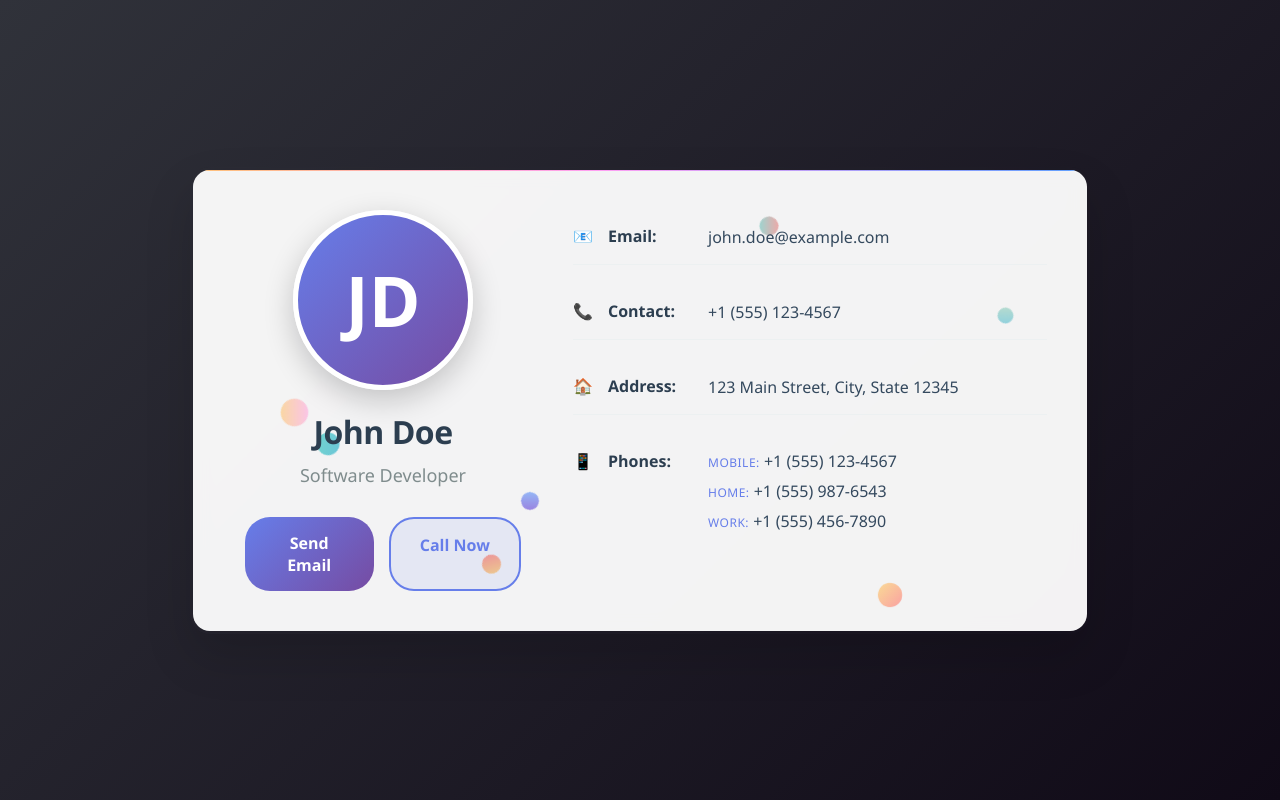
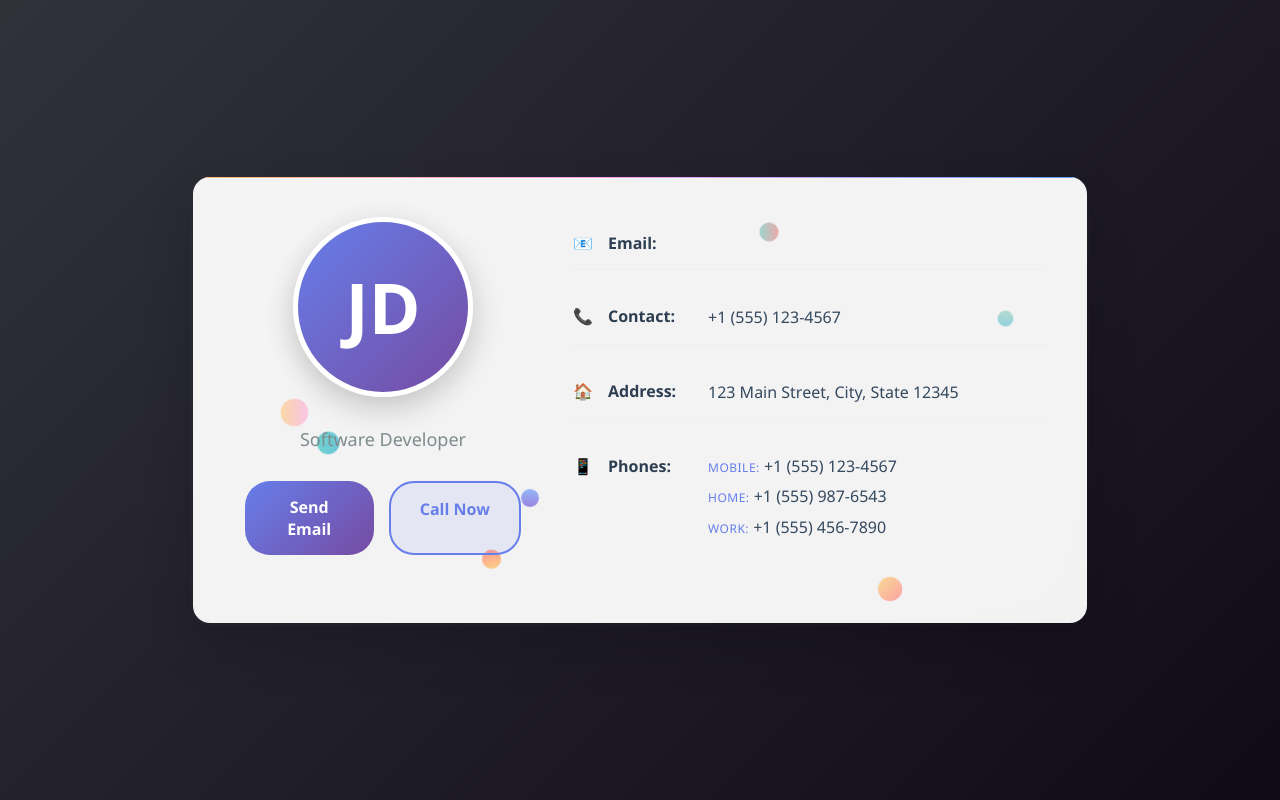
Before and after one commit to Riyom161399/Dynamic_resume_builder, a plain HTML site: page Frontend/profile.html in a window 1280 px wide. Drawn offline with Linux system fonts and the light colour scheme.

Commit message:
Update profile.html

```diff
--- a/Frontend/profile.html
+++ b/Frontend/profile.html
@@ -21,7 +21,7 @@
           JD
         </div>
 
-        <h1 class="user-name">John Doe</h1>
+        <h1 class="user-name"><span id="profile-name"></span></h1>
         <p class="user-title">Software Developer</p>
 
         <div class="contact-buttons">
@@ -39,7 +39,7 @@
           <div class="info-item">
             <div class="info-icon">📧</div>
             <div class="info-label">Email:</div>
-            <div class="info-value">john.doe@example.com</div>
+            <div class="info-value"><span id="profile-email"></span></div>
           </div>
 
           <div class="info-item">
```
